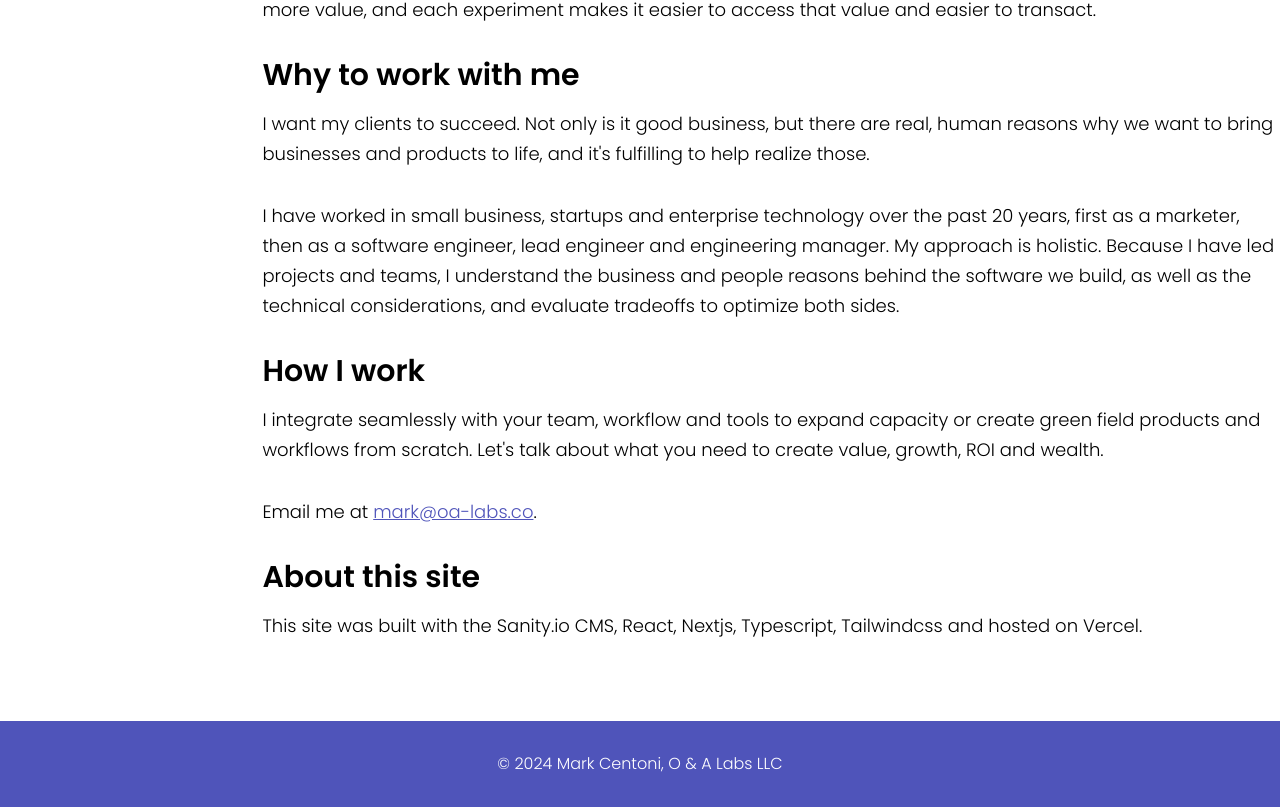
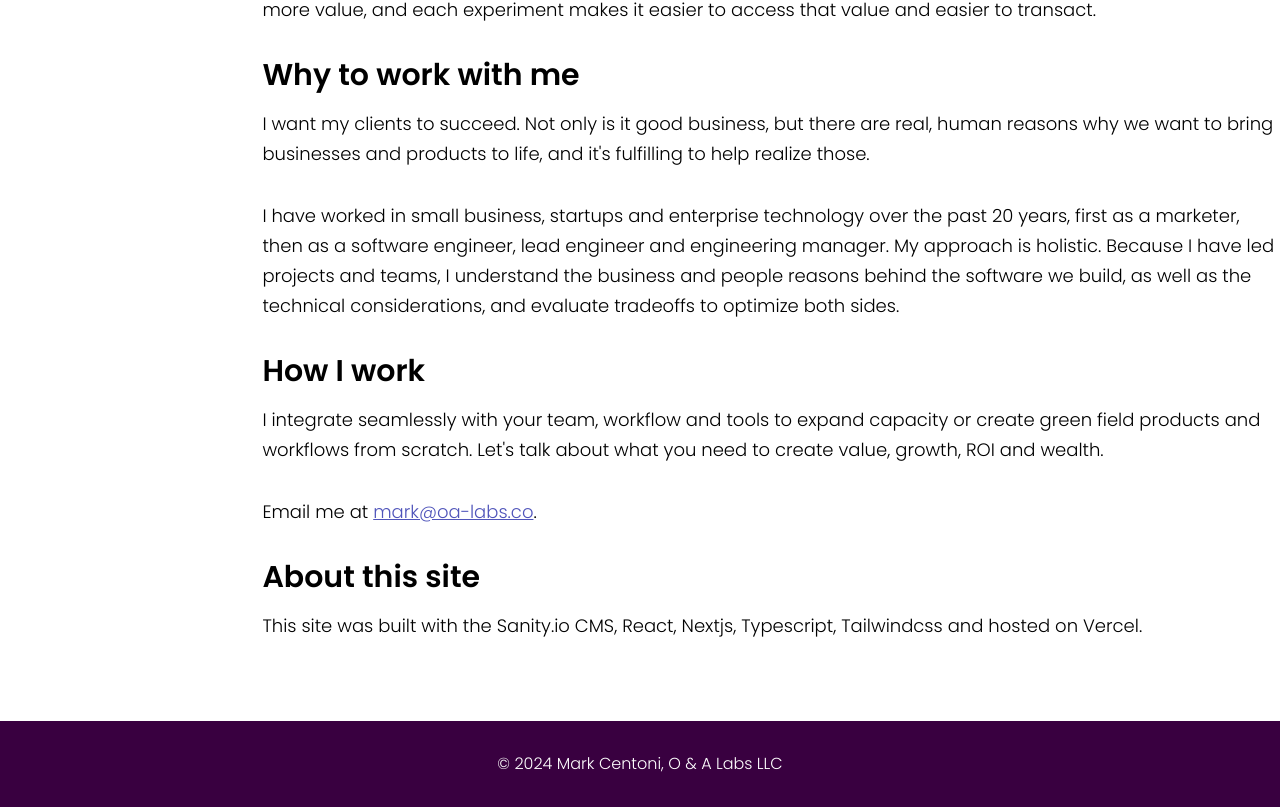
Before and after one commit to marklc44/mc-sanity, a Next.js app: page /about in a window 1280 px wide. Shown: the part 393-1200 px from the top of the page. Built offline with nearby package versions, Linux system fonts and the light colour scheme; no server answers.

Commit message:
added a bit more on code blocks

```diff
--- a/app/_components/shared/Footer.tsx
+++ b/app/_components/shared/Footer.tsx
@@ -2,7 +2,7 @@ export default function Footer() {
   const today = new Date()
   const year = today.getFullYear()
   return (
-    <footer className="flex flex-row gap-8 justify-around items-center p-8 bg-iris text-white self-end">
+    <footer className="flex flex-row gap-8 justify-around items-center p-8 bg-russianViolet text-white self-end">
       <div>
         <p className="small mb-0">
           &copy; {year.toString()} Mark Centoni, O & A Labs LLC
--- a/app/_styles/HomeHero.module.css
+++ b/app/_styles/HomeHero.module.css
@@ -1,5 +1,9 @@
 .motionGradientBg {
-  background: linear-gradient(45deg, #fcd757, #eefc57 50%, #fcd757 60%);
+  /* background: linear-gradient(45deg, #fcd757, #eefc57 50%, #fcd757 60%); */
+  /* background: linear-gradient(45deg, #b30089, #f62dae 50%, #b30089 60%); */
+  background: linear-gradient(45deg, #ff3c38, #ff8c42 50%, #ff3c38 60%);
+  /* background: linear-gradient(45deg, #c7c7a6, #eaffda 50%, #c7c7a6 60%); */
+  /* background: #ca9ce1; */
   animation: gradient 12s ease infinite alternate;
   background-size: 400% 400%;
 }
--- a/tailwind.config.ts
+++ b/tailwind.config.ts
@@ -24,6 +24,7 @@ const config: Config = {
         hollywoodCerise: '#ec058e',
         iris: '#4f54ba',
         tropicalIndigo: '#898ed1',
+        russianViolet: '#390040',
       },
       backgroundImage: {
         "gradient-radial": "radial-gradient(var(--tw-gradient-stops))",
```
Also changed, not shown: 1 other file (tests, documents, lock files or other folders).
